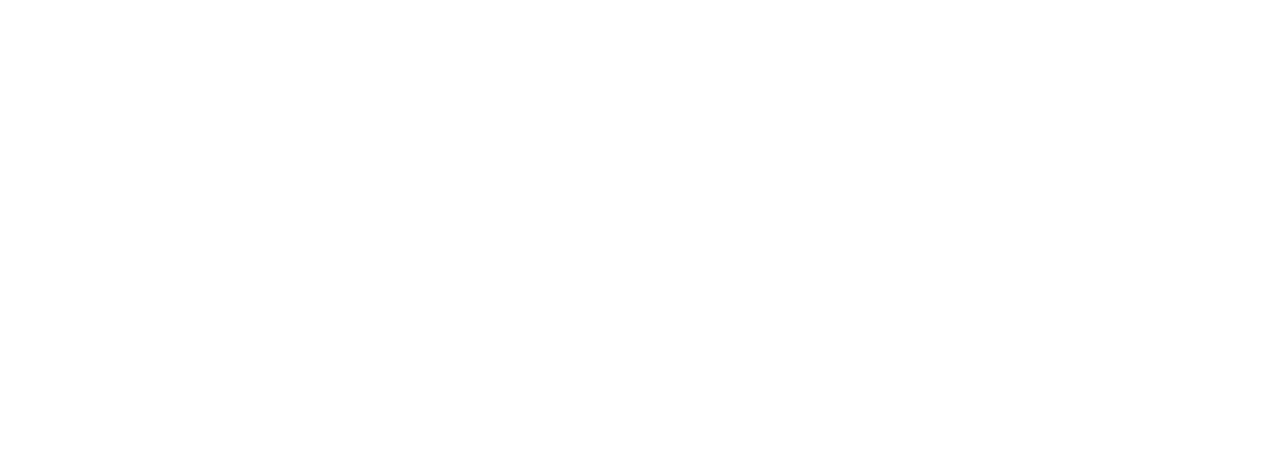
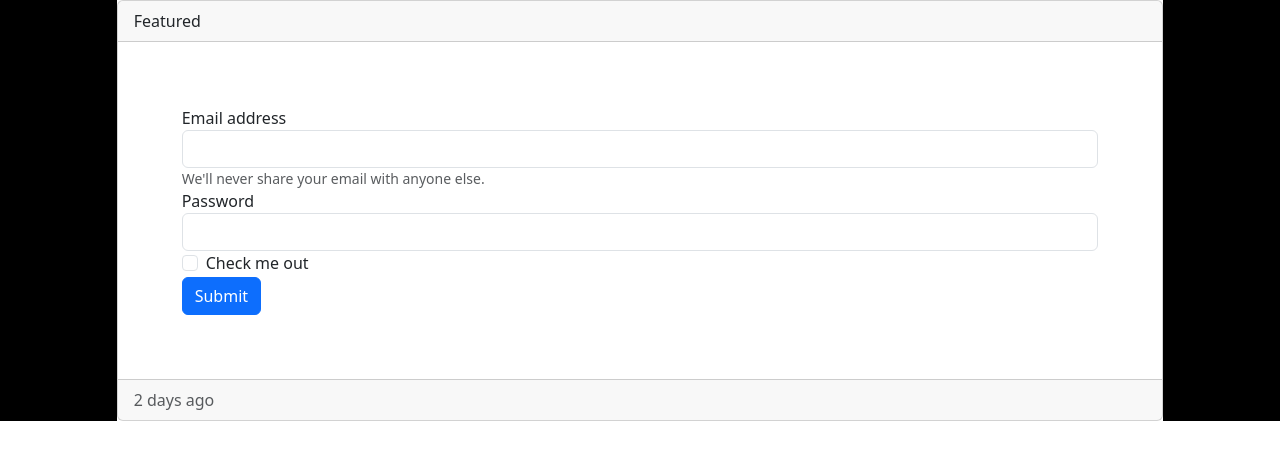
Before and after one commit to cesaramcolson/HTML5-form2, a plain HTML site: page index.html in a window 1280 px wide. Drawn offline with nearby package versions, Linux system fonts and the light colour scheme.

Commit message:
first steps

```diff
--- a/index.html
+++ b/index.html
@@ -1,10 +1,40 @@
 <html>
     <head>
         <title>HTML Form 2</title>
-        <link href="https://cdn.jsdelivr.net/npm/bootstrap@5.0.2/dist/css/bootstrap.min.css" rel="stylesheet" integrity="sha384-EVSTQN3/azprG1Anm3QDgpJLIm9Nao0Yz1ztcQTwFspd3yD65VohhpuuCOmLASjC" crossorigin="anonymous">
+        <link rel="stylesheet" type="text/css" href="styles.css">
+        <link href="https://cdn.jsdelivr.net/npm/bootstrap@5.3.3/dist/css/bootstrap.min.css" rel="stylesheet" integrity="sha384-QWTKZyjpPEjISv5WaRU9OFeRpok6YctnYmDr5pNlyT2bRjXh0JMhjY6hW+ALEwIH" crossorigin="anonymous">
     </head>
     <body>
-        <script src="https://cdn.jsdelivr.net/npm/@popperjs/core@2.9.2/dist/umd/popper.min.js" integrity="sha384-IQsoLXl5PILFhosVNubq5LC7Qb9DXgDA9i+tQ8Zj3iwWAwPtgFTxbJ8NT4GN1R8p" crossorigin="anonymous"></script>
-        <script src="https://cdn.jsdelivr.net/npm/bootstrap@5.0.2/dist/js/bootstrap.min.js" integrity="sha384-cVKIPhGWiC2Al4u+LWgxfKTRIcfu0JTxR+EQDz/bgldoEyl4H0zUF0QKbrJ0EcQF" crossorigin="anonymous"></script>
+        <div class="container-fluid d-flex justify-content-center" id="container">
+            <div class="col-10" id="form">
+                <div class="card">
+                    <div class="card-header">
+                      Featured
+                    </div>
+                    <div class="card-body">
+                        <form class="m-5">
+                            <div class="form-group">
+                              <label for="exampleInputEmail1">Email address</label>
+                              <input type="email" class="form-control" id="exampleInputEmail1" aria-describedby="emailHelp">
+                              <small id="emailHelp" class="form-text text-muted">We'll never share your email with anyone else.</small>
+                            </div>
+                            <div class="form-group">
+                              <label for="exampleInputPassword1">Password</label>
+                              <input type="password" class="form-control" id="exampleInputPassword1">
+                            </div>
+                            <div class="form-group form-check">
+                              <input type="checkbox" class="form-check-input" id="exampleCheck1">
+                              <label class="form-check-label" for="exampleCheck1">Check me out</label>
+                            </div>
+                            <button type="submit" class="btn btn-primary">Submit</button>
+                        </form>
+                    </div>
+                    <div class="card-footer text-muted">
+                      2 days ago
+                    </div>
+                  </div>
+            </div>
+        </div>
+        <script src="https://cdn.jsdelivr.net/npm/bootstrap@5.3.3/dist/js/bootstrap.bundle.min.js" integrity="sha384-YvpcrYf0tY3lHB60NNkmXc5s9fDVZLESaAA55NDzOxhy9GkcIdslK1eN7N6jIeHz" crossorigin="anonymous"></script>
     </body>
 </html>
--- /dev/null
+++ b/styles.css
@@ -0,0 +1,7 @@
+#container {
+    background-color: black;
+}
+
+#form {
+    background-color: white;
+}
```
